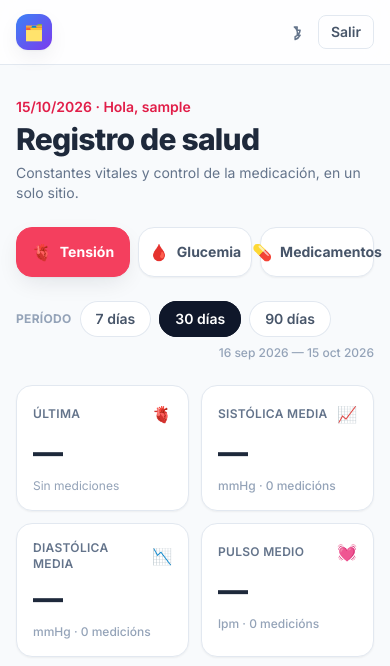
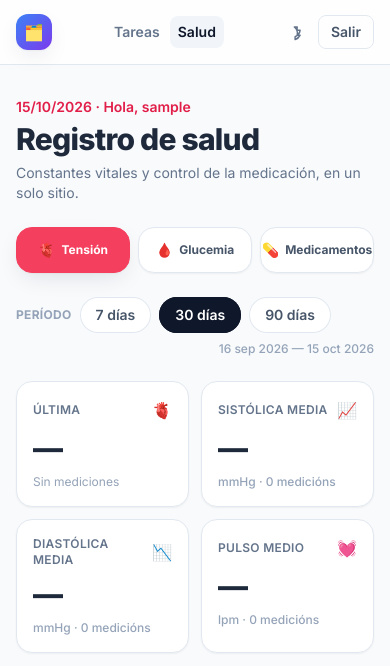
Before and after one commit to mk1110/planificador-tareas, a Flask app: page /health?tab=tension in a window 390 px wide. Shown: the top 666 px of the page. Run offline with Flask 3, Linux system fonts and the light colour scheme; a user stored in the database is signed in; tables that the repository leaves empty hold one stand-in row (values such as "Sample post"); some libraries are stand-ins or nearby versions.

Commit message:
Muestra la navegacion en movil
La barra de secciones (Tareas / Salud) llevaba 'hidden sm:flex', asi que
por debajo de 640 px no se veia nada: en movil no habia forma de llegar
al modulo de salud.

- La navegacion se muestra siempre, con margenes y padding mas
  compactos en movil (px-2 / ml-1) y los restored en sm:. El titulo
  'Planificador' ya estaba oculto por debajo de sm, asi que las dos
  secciones caben en 360 px sin comprimir el resto de la cabecera.
- Las pestanas de Salud reducen texto y padding en movil: a tres
  columnas, 'Medicamentos' a text-sm con px-3 se salia de una pantalla
  de 360 px.

```diff
--- a/app/templates/base.html
+++ b/app/templates/base.html
@@ -61,8 +61,9 @@
           <span class="hidden text-base font-bold tracking-tight sm:block">Planificador</span>
         </a>
 
-        <!-- Secciones -->
-        <nav class="ml-2 hidden items-center gap-1 sm:flex" aria-label="Secciones">
+        <!-- Secciones: visibles también en móvil (solo se oculta el logo largo,
+     así que "Tareas" y "Salud" caben sin comprimir nada) -->
+        <nav class="ml-1 flex items-center gap-0.5 sm:ml-2 sm:gap-1" aria-label="Secciones">
           {% set sections = [
               ('main.dashboard', 'Tareas'),
               ('health.index', 'Salud'),
@@ -70,7 +71,7 @@
           {% for endpoint, label in sections %}
             {% set active = request.endpoint == endpoint or (endpoint == 'health.index' and request.blueprint == 'health') %}
             <a href="{{ url_for(endpoint) }}"
-               class="rounded-lg px-3 py-1.5 text-sm font-semibold transition
+               class="rounded-lg px-2 py-1.5 text-sm font-semibold transition sm:px-3
                       {% if active %}
                         bg-slate-100 text-slate-900 dark:bg-slate-800 dark:text-white
                       {% else %}
--- a/app/templates/health.html
+++ b/app/templates/health.html
@@ -34,14 +34,14 @@
       {% set _ = params.update({'fecha': fecha}) %}
     {% endif %}
     <a href="{{ url_for('health.index', **params) }}"
-       class="flex items-center justify-center gap-2 rounded-2xl border px-3 py-3 text-sm font-bold shadow-sm transition
+       class="flex items-center justify-center gap-1.5 rounded-2xl border px-2 py-3 text-xs font-bold shadow-sm transition sm:gap-2 sm:px-3 sm:text-sm
               {% if tab == key %}
                 border-rose-500 bg-rose-500 text-white shadow-soft
               {% else %}
                 border-slate-200 bg-white text-slate-600 hover:-translate-y-0.5 hover:border-rose-200 hover:text-rose-600
                 dark:border-slate-800 dark:bg-slate-900 dark:text-slate-300 dark:hover:border-rose-500/40 dark:hover:text-rose-300
               {% endif %}">
-      <span class="text-base">{{ icon }}</span>
+      <span class="text-sm sm:text-base">{{ icon }}</span>
       <span class="hidden sm:inline">{{ label }}</span>
       <span class="sm:hidden">{{ label.split(' ')[0] }}</span>
     </a>
```
